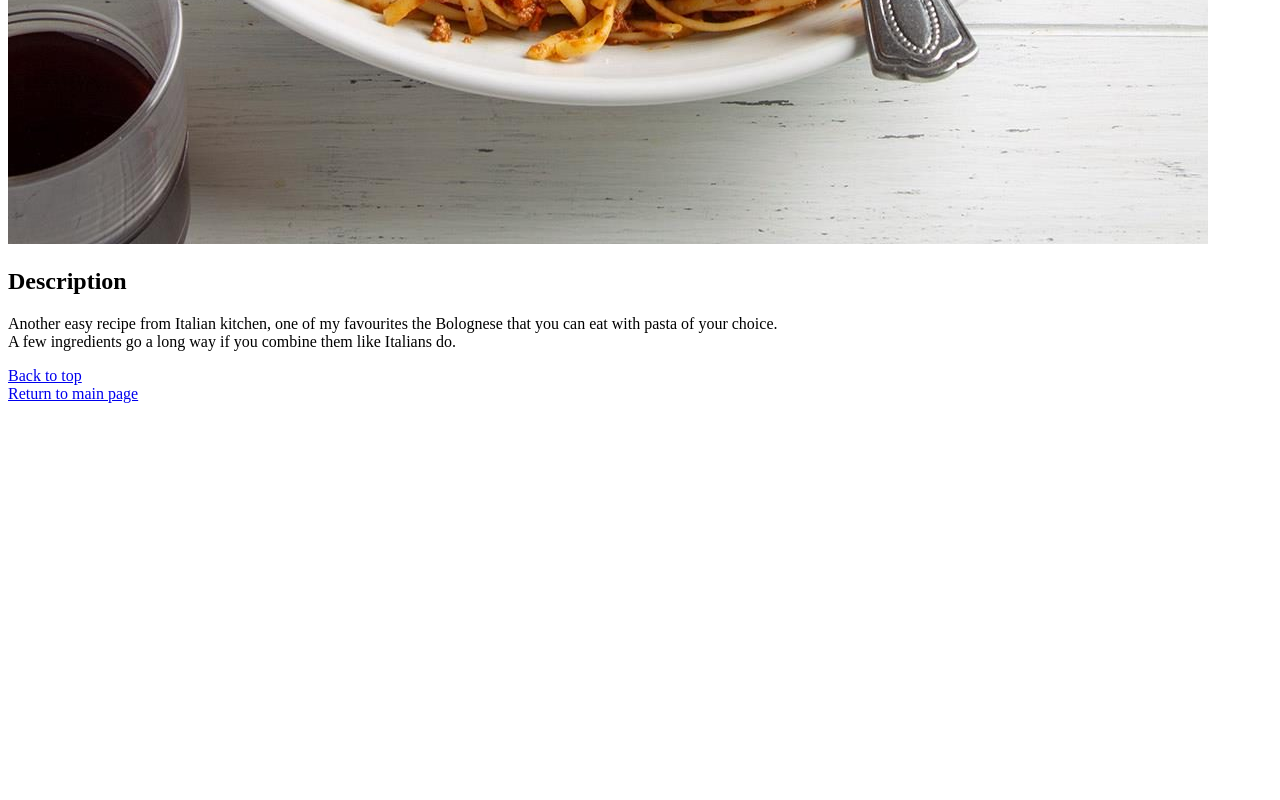
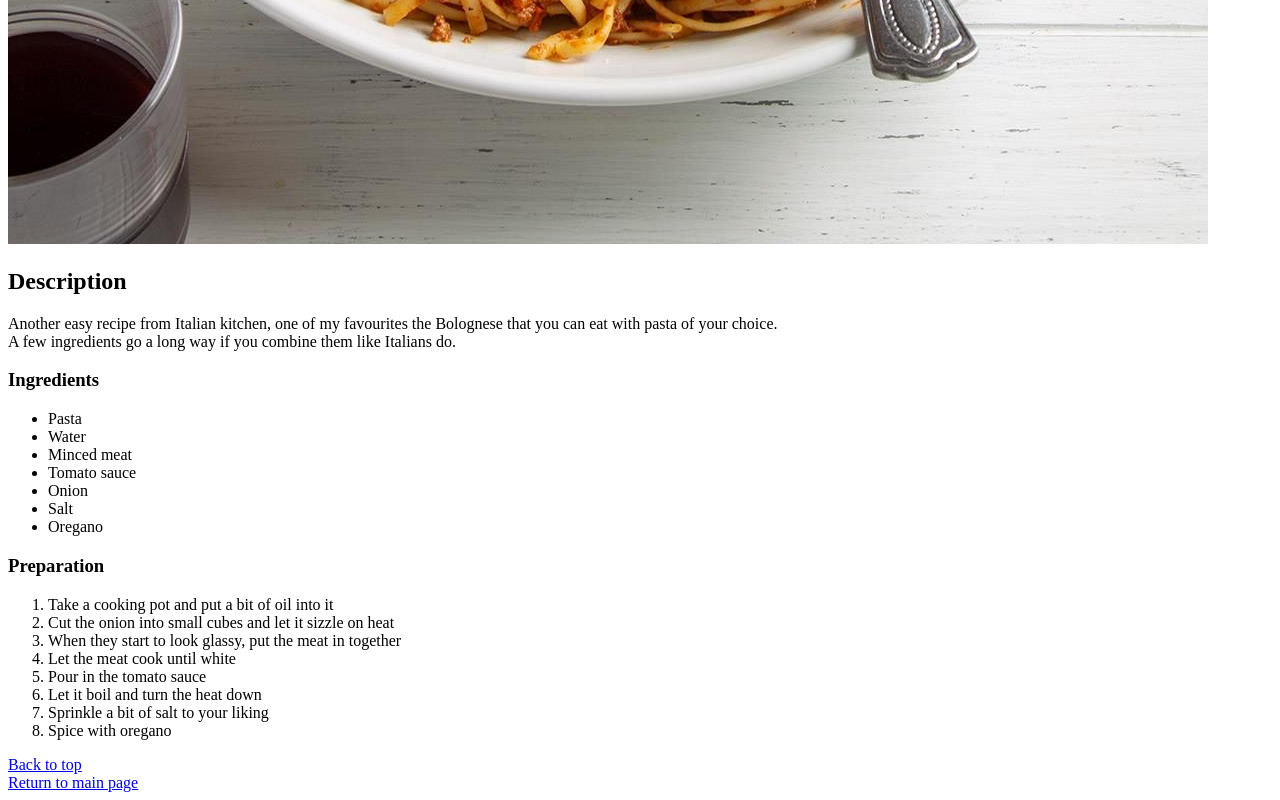
Before and after one commit to ViktorBrkic/odin-recipes, a plain HTML site: page recipes/bolognese.html in a window 1280 px wide. Shown: the part 1036-1836 px from the top of the page. Before the commit the page ends 1447 px from the top, so only its background shows below. Drawn offline with Linux system fonts and the light colour scheme.

Commit message:
added 1 recipe and edited others

```diff
--- a/recipes/bolognese.html
+++ b/recipes/bolognese.html
@@ -20,6 +20,31 @@
         choice. <br>
         A few ingredients go a long way if you combine them like Italians do.</p>
 
+    <h3>Ingredients</h3>
+
+    <ul>
+        <li>Pasta</li>
+        <li>Water</li>
+        <li>Minced meat</li>
+        <li>Tomato sauce</li>
+        <li>Onion</li>
+        <li>Salt</li>
+        <li>Oregano</li>
+    </ul>
+
+
+    <h3>Preparation</h3>
+
+    <ol>
+        <li>Take a cooking pot and put a bit of oil into it</li>
+        <li>Cut the onion into small cubes and let it sizzle on heat</li>
+        <li>When they start to look glassy, put the meat in together</li>
+        <li>Let the meat cook until white</li>
+        <li>Pour in the tomato sauce</li>
+        <li>Let it boil and turn the heat down</li>
+        <li>Sprinkle a bit of salt to your liking</li>
+        <li> Spice with oregano</li>
+    </ol>
     <a href="#bolognese-heading">Back to top</a> <br>
     <a href="../index.html">Return to main page</a>
 
```
Also changed, not shown: index.html (+2 -2 lines), recipes/tomato-soup.html (added, +47 -0 lines).
